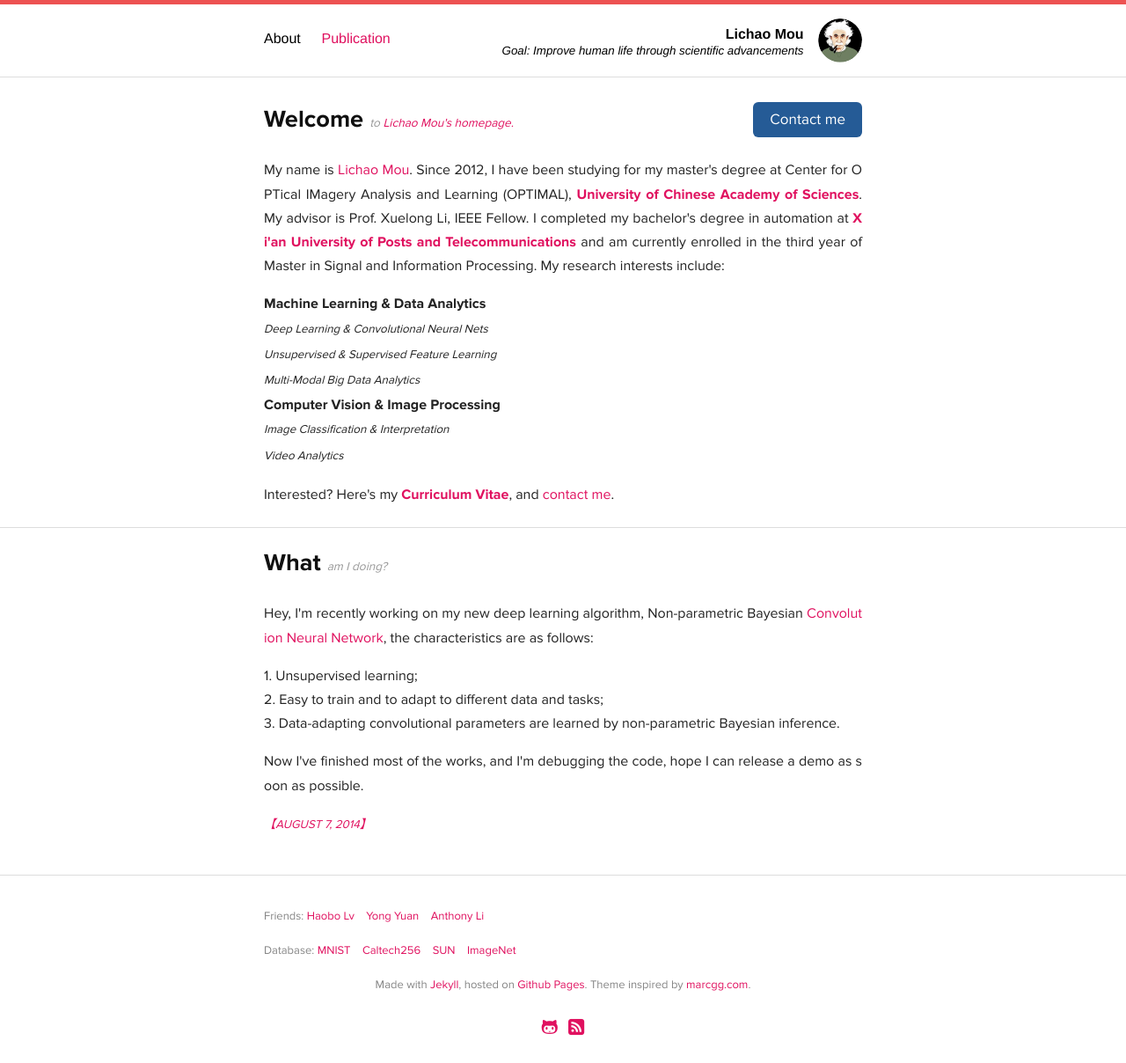
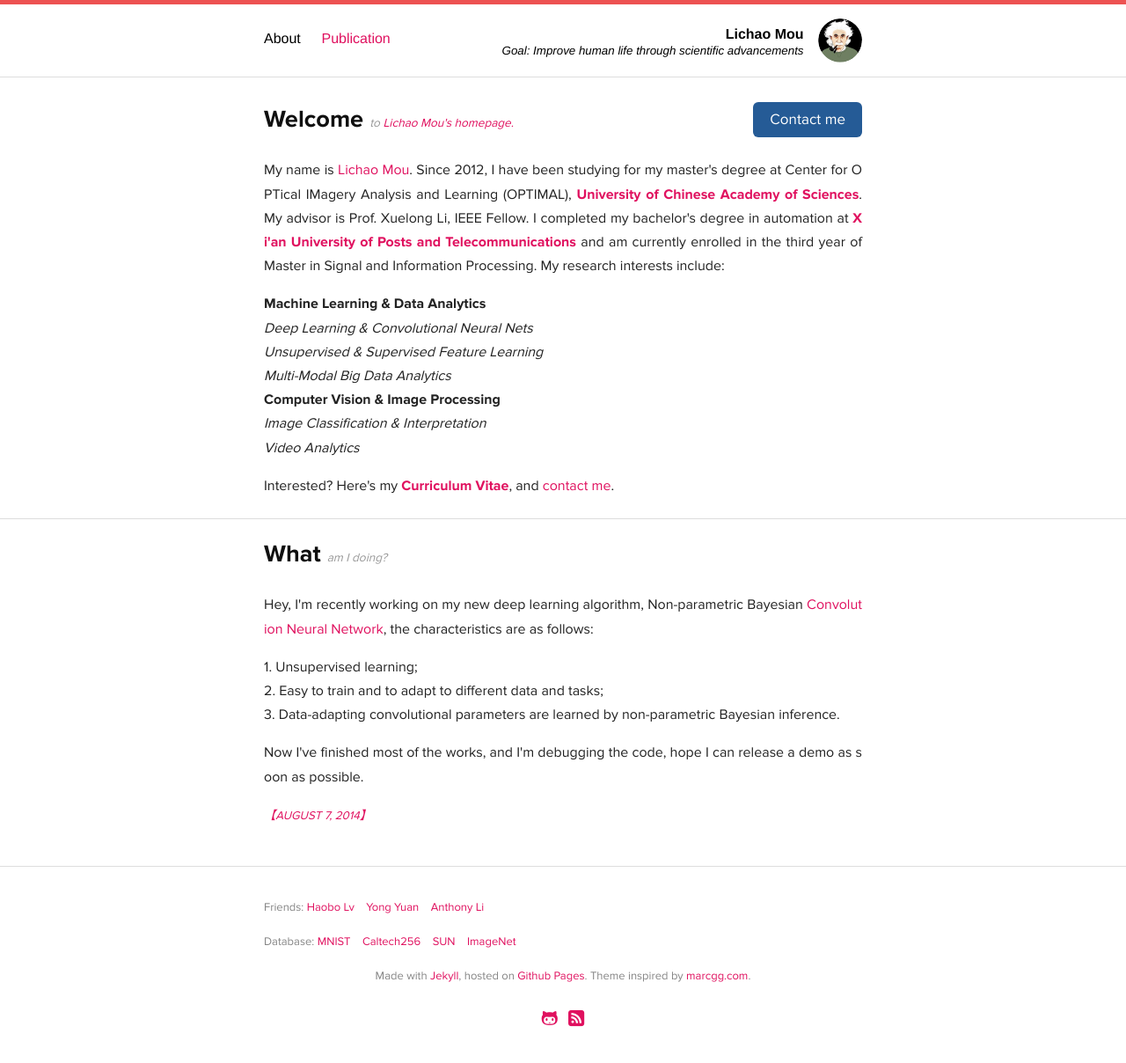
Before and after one commit to Raphael-Mou/raphael-mou.github.com, a Jekyll site: the page built from index.html, in a window 1280 px wide. Shown: the whole page at 88% size. Built offline with Jekyll 4.4.1, drawn with Linux system fonts in a browser that asks for light colours; Markdown is read by kramdown in place of the engine named in the settings.

```diff
--- a/index.html
+++ b/index.html
@@ -31,12 +31,12 @@ description: My name is Lichao Mou. Since 2012, I have been studying for my mast
   <p>
   <!--My research interests include deep learning, image/video classification, and image/video parsing.-->
   <strong>Machine Learning & Data Analytics</strong><br>
-     <small><em>Deep Learning & Convolutional Neural Nets</em></small><br>
-     <small><em>Unsupervised & Supervised Feature Learning</em></small><br>
-     <small><em>Multi-Modal Big Data Analytics</em></small><br>
+     <em>Deep Learning & Convolutional Neural Nets</em><br>
+     <em>Unsupervised & Supervised Feature Learning</em><br>
+     <em>Multi-Modal Big Data Analytics</em><br>
   <strong>Computer Vision & Image Processing</strong><br>
-     <small><em>Image Classification & Interpretation</em></small><br>
-     <small><em>Video Analytics</em></small>
+     <em>Image Classification & Interpretation</em><br>
+     <em>Video Analytics</em>
   </p>
 
   <p>
```
